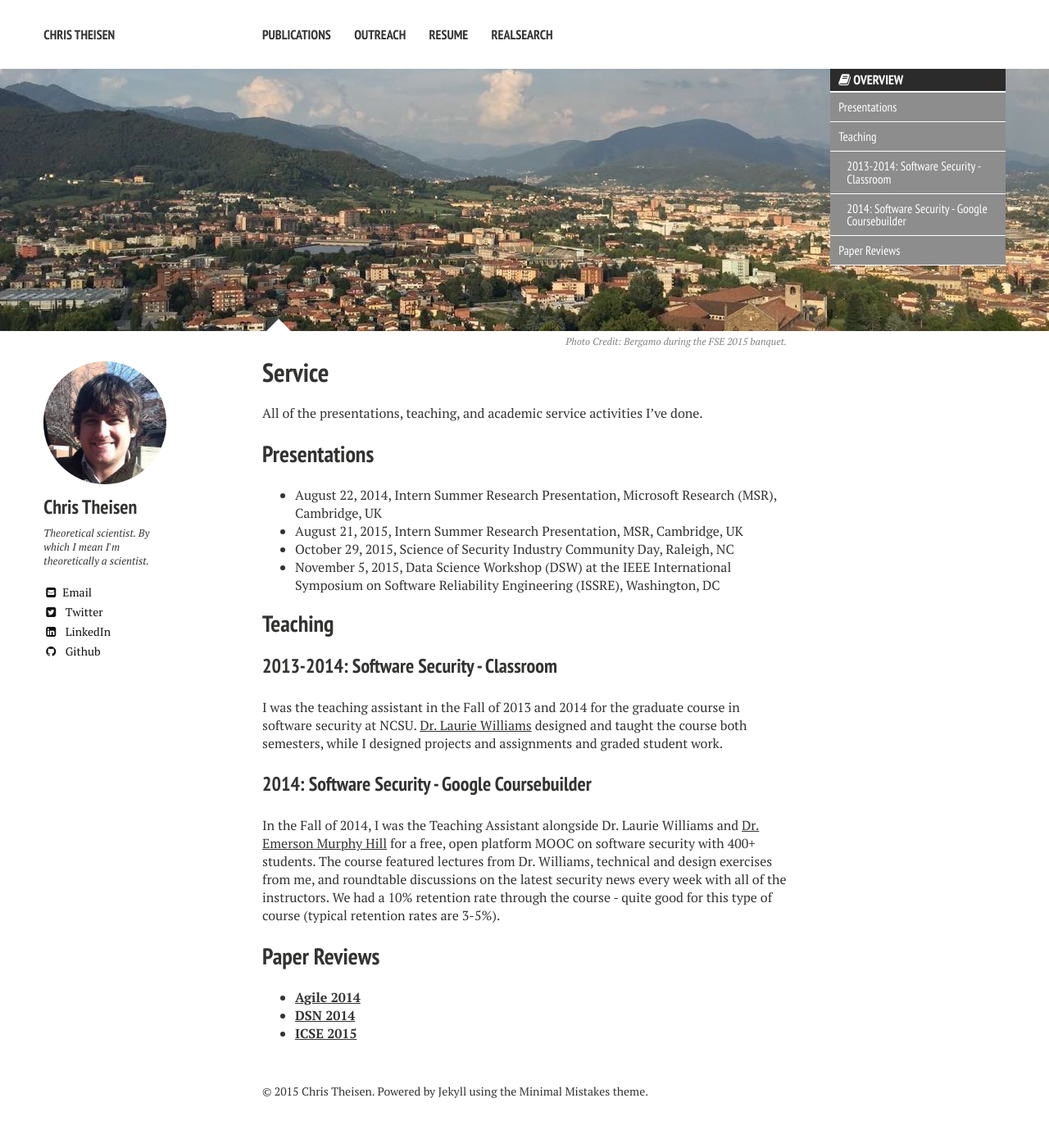
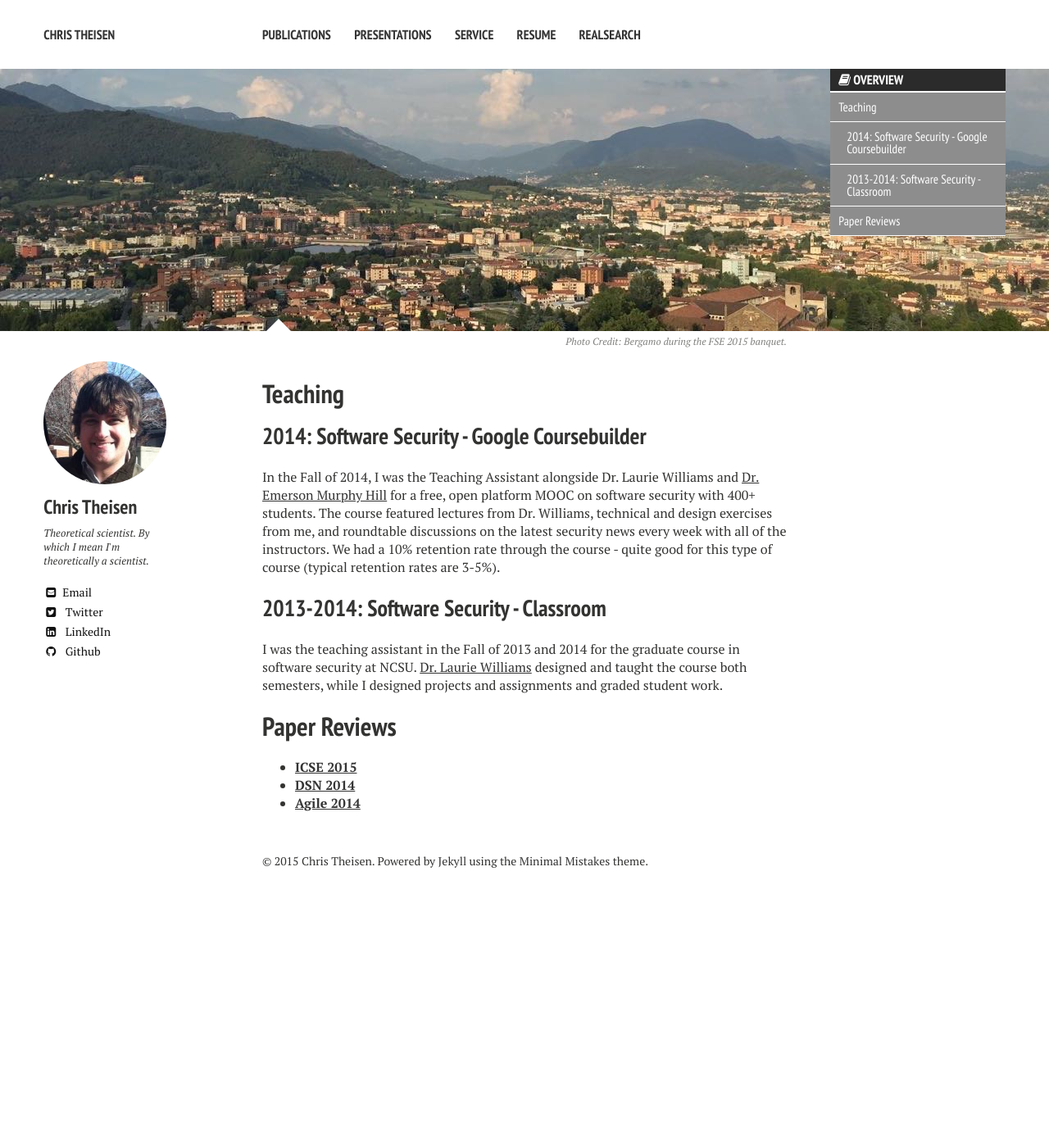
Before and after one commit to theisencr/old_webpage, a Jekyll site: the page built from service/index.md, in a window 1280 px wide. Shown: the whole page at 82% size. Built offline with Jekyll 4.4.1, drawn with Linux system fonts in a browser that asks for light colours; nearby versions of some CDN libraries; after the commit the page ends 1109 px from its top, so only the background shows below that.

Commit message:
adding presentations section

```diff
--- a/service/index.md
+++ b/service/index.md
@@ -1,6 +1,6 @@
 ---
 layout: page
-title: Service
+title:
 modified: 2015-02-05
 excerpt: "Service stuff."
 share: false
@@ -12,27 +12,18 @@
 
 {% include _toc.html %}
 
-All of the presentations, teaching, and academic service activities I've done.
+#Teaching
 
-##Presentations
+## 2014: Software Security - Google Coursebuilder
 
-- August 22, 2014, Intern Summer Research Presentation, Microsoft Research (MSR), Cambridge, UK
-- August 21, 2015, Intern Summer Research Presentation, MSR, Cambridge, UK
-- October 29, 2015, Science of Security Industry Community Day, Raleigh, NC
-- November 5, 2015, Data Science Workshop (DSW) at the IEEE International Symposium on Software Reliability Engineering (ISSRE), Washington, DC
+In the Fall of 2014, I was the Teaching Assistant alongside Dr. Laurie Williams and [Dr. Emerson Murphy Hill](http://people.engr.ncsu.edu/ermurph3/) for a free, open platform MOOC on software security with 400+ students. The course featured lectures from Dr. Williams, technical and design exercises from me, and roundtable discussions on the latest security news every week with all of the instructors. We had a 10% retention rate through the course - quite good for this type of course (typical retention rates are 3-5%).
 
-##Teaching
-
-### 2013-2014: Software Security - Classroom
+## 2013-2014: Software Security - Classroom
 
 I was the teaching assistant in the Fall of 2013 and 2014 for the graduate course in software security at NCSU. [Dr. Laurie Williams](http://collaboration.csc.ncsu.edu/laurie/index.html) designed and taught the course both semesters, while I designed projects and assignments and graded student work.
 
-### 2014: Software Security - Google Coursebuilder
+#Paper Reviews
 
-In the Fall of 2014, I was the Teaching Assistant alongside Dr. Laurie Williams and [Dr. Emerson Murphy Hill](http://people.engr.ncsu.edu/ermurph3/) for a free, open platform MOOC on software security with 400+ students. The course featured lectures from Dr. Williams, technical and design exercises from me, and roundtable discussions on the latest security news every week with all of the instructors. We had a 10% retention rate through the course - quite good for this type of course (typical retention rates are 3-5%).
-
-##Paper Reviews
-
+- [**ICSE 2015**](http://2015.icse-conferences.org/)
+- [**DSN 2014**](2014.dsn.org/)
 - [**Agile 2014**](http://agile2014.agilealliance.org/)
-- [**DSN 2014**](2014.dsn.org/)
-- [**ICSE 2015**](http://2015.icse-conferences.org/)
```
Also changed, not shown: _data/navigation.yml (+5 -2 lines), presentations/index.md (added, +29 -0 lines), publications/index.md (+4 -4 lines), 12 other files.
